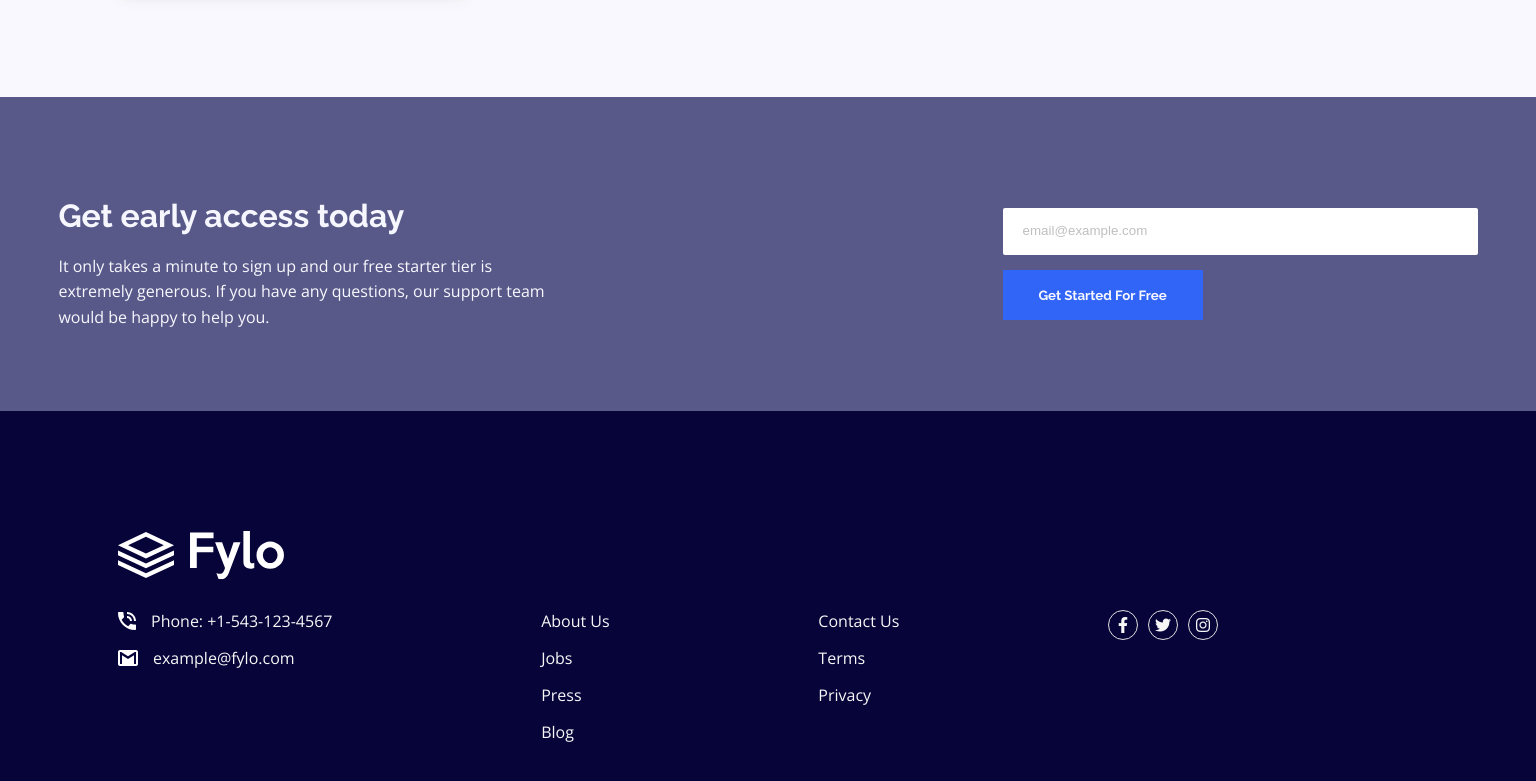
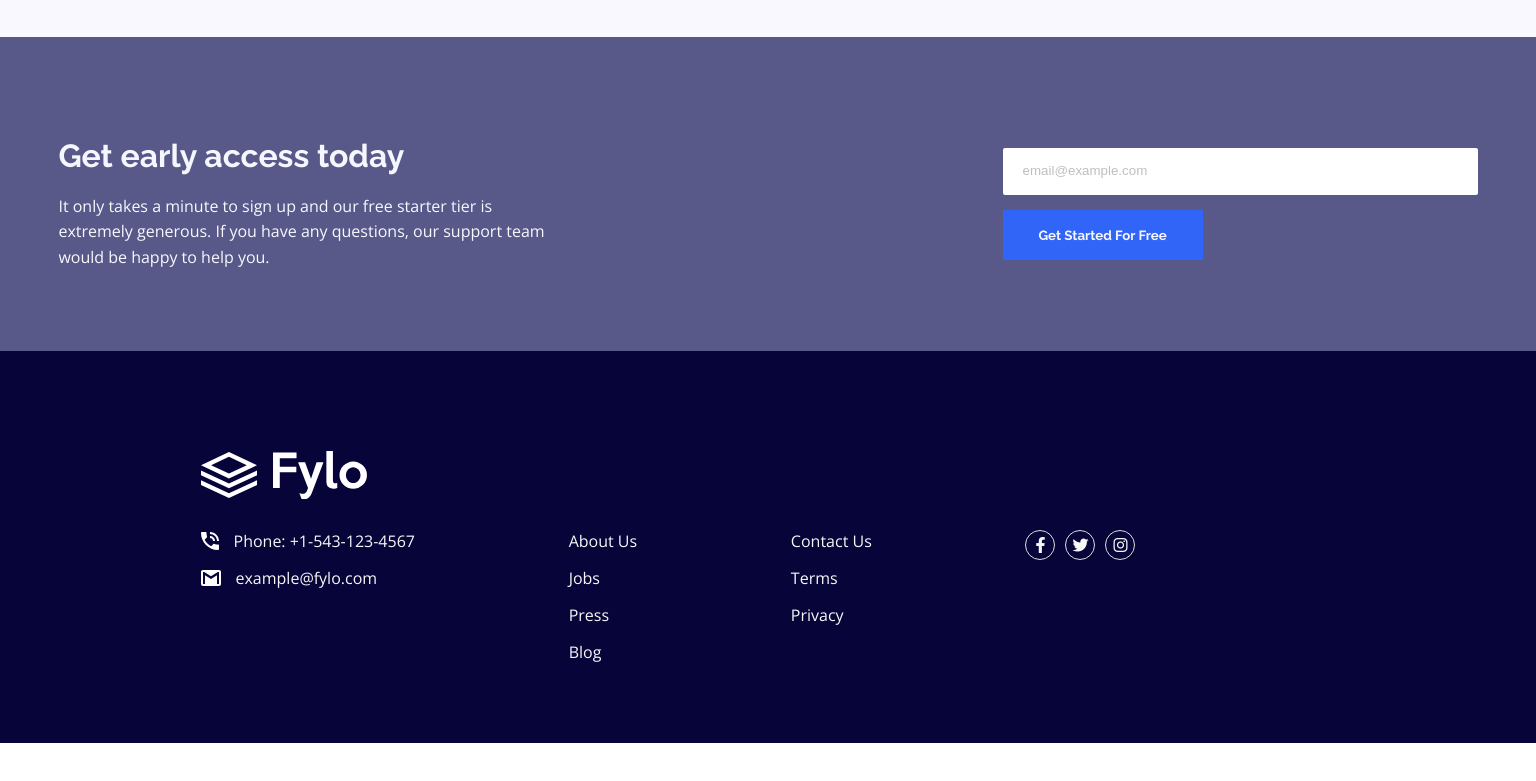
Before and after one commit to AbdulrahmanFE/Challenge_Num_15, a plain HTML site: page index.html in a window 1536 px wide. Shown: the part 1507-2288 px from the top of the page. After the commit the page ends 2250 px from the top, so only its background shows below. Drawn offline with nearby package versions, Linux system fonts and the light colour scheme.

Commit message:
Making Some Modifieds

```diff
--- a/css/style.css
+++ b/css/style.css
@@ -68,11 +68,6 @@
     }
   }
   /*  */
-  @media (min-width: 1400px) {
-    .container{
-      width: 1340px;
-    }
-  }
 /* Styling The Header */
   header {
     padding: 66px 0 90px;
@@ -521,7 +516,7 @@
   }
   footer {
     background-color: var(--VeryDarkBlue);
-    padding: 120px 0 80px;
+    padding: 100px 0 80px;
   }
   footer > .container:last-of-type {
     display: flex;
```
